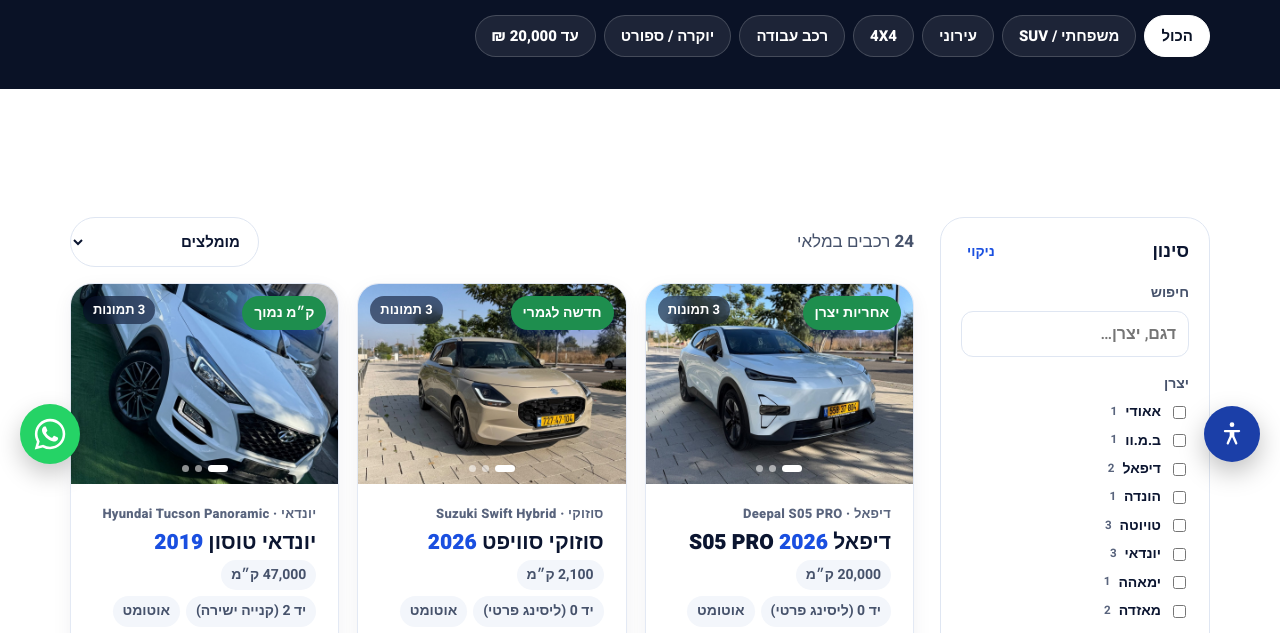
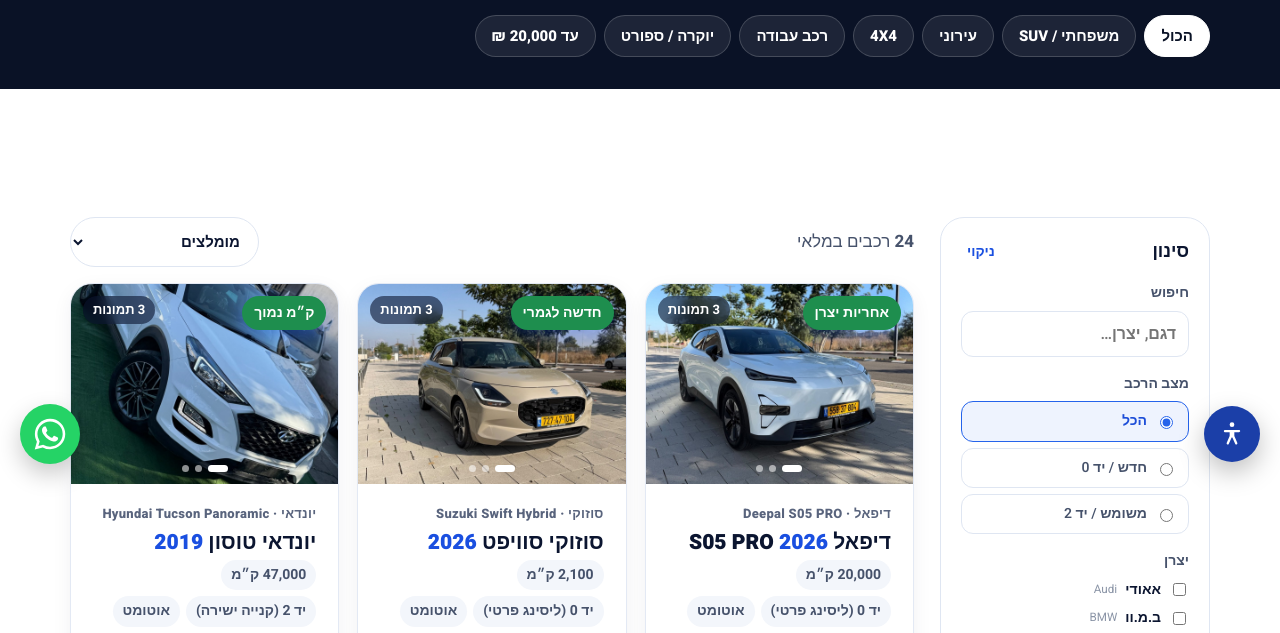
Before and after one commit to KAHLONCARS/KAHLON-CARS, a plain HTML site: page public/cars.html in a window 1280 px wide. Shown: the part 318-951 px from the top of the page. Drawn offline with Linux system fonts and the light colour scheme.

Commit message:
יצרנים בעברית ובאנגלית, סינון חדש/משומש
Co-Authored-By: Claude Opus 5.5 <noreply@anthropic.com>
Claude-Session: https://claude.ai/code/session_012JizuGyfw2kWb9dtA4gXjt

```diff
--- a/public/cars.html
+++ b/public/cars.html
@@ -57,6 +57,7 @@
 <aside class="filters" id="filters" aria-label="סינון">
 <div class="f-head"><b>סינון</b><button type="button" id="f-reset">ניקוי</button></div>
 <label class="f"><span>חיפוש</span><input id="q" type="search" placeholder="דגם, יצרן…"></label>
+<div class="f"><span>מצב הרכב</span><div class="seg" id="f-cond" role="radiogroup" aria-label="מצב הרכב"><label><input type="radio" name="cond" value="" checked> הכל</label><label><input type="radio" name="cond" value="new"> חדש / יד 0</label><label><input type="radio" name="cond" value="used"> משומש / יד 2</label></div></div>
 <div class="f"><span>יצרן</span><div id="f-brands" class="checks"></div></div>
 <label class="f"><span>מחיר עד <b id="max-out"></b></span><input id="f-max" type="range" min="10000" max="60000" step="1000"></label>
 <label class="f"><span>שנה מ־</span><select id="f-year"><option value="">כל השנים</option></select></label>
--- a/public/site.css
+++ b/public/site.css
@@ -720,3 +720,9 @@ html.a11y-contrast .site-header,html.a11y-contrast .site-footer,html.a11y-contra
 .find-band .btn-ghost{background:rgba(255,255,255,.12);color:#fff;border-color:rgba(255,255,255,.4)}
 .find-band .btn-primary{background:#facc15;color:#111;border-color:#facc15}
 @media (max-width:640px){.find-band{flex-direction:column;text-align:center}.find-band .find-btns{width:100%}.find-band .btn{flex:1}}
+
+.checks small.en{color:var(--ink-3,#8a94a6);font-weight:500;margin-inline-start:4px;direction:ltr;unicode-bidi:isolate}
+.seg{display:flex;flex-direction:column;gap:6px}
+.seg label{display:flex;align-items:center;gap:8px;padding:8px 12px;border:1.5px solid var(--line);border-radius:12px;cursor:pointer;font-weight:600}
+.seg label:has(input:checked){border-color:#2563eb;background:rgba(37,99,235,.08);color:#1d4ed8}
+.seg input{accent-color:#2563eb}
--- a/public/site.js
+++ b/public/site.js
@@ -165,7 +165,9 @@
     var qs = new URLSearchParams(location.search);
     var st = { cat: qs.get('cat') || '', brands: qs.get('brand') ? [qs.get('brand')] : [], max: +qs.get('max') || 0 };
     var bm2 = brands();
-    $f('f-brands').innerHTML = Object.keys(bm2).sort().map(function (b) { return '<label><input type="checkbox" value="' + esc(b) + '"' + (st.brands.indexOf(b) > -1 ? ' checked' : '') + '> ' + esc(b) + ' <small>' + bm2[b] + '</small></label>'; }).join('');
+    var BEN = {'אאודי':'Audi','ב.מ.וו':'BMW','דיפאל':'Deepal','הונדה':'Honda','טויוטה':'Toyota','יונדאי':'Hyundai','ימאהה':'Yamaha','מאזדה':'Mazda','ניסאן':'Nissan','סובארו':'Subaru','סוזוקי':'Suzuki','קיה':'Kia','רנו':'Renault','מרצדס':'Mercedes','פולקסווגן':'Volkswagen','סקודה':'Skoda','שברולט':'Chevrolet','פורד':'Ford','מיצובישי':'Mitsubishi','פיג׳ו':'Peugeot','סיטרואן':'Citroen','לקסוס':'Lexus','טסלה':'Tesla','BYD':'BYD','גילי':'Geely','MG':'MG','ג׳יפ':'Jeep','שבירולט':'Chevrolet'};
+    var isNew = function (c) { return /^\s*0/.test(String(c.hand || '')) || (c.km != null && c.km <= 1000); };
+    $f('f-brands').innerHTML = Object.keys(bm2).sort().map(function (b) { return '<label><input type="checkbox" value="' + esc(b) + '"' + (st.brands.indexOf(b) > -1 ? ' checked' : '') + '> ' + esc(b) + (BEN[b] ? ' <small class="en">' + BEN[b] + '</small>' : '') + '</label>'; }).join('');
     var prices = CARS.map(function (c) { return c.price || 0; });
     var pmax = Math.ceil(Math.max.apply(null, prices.concat([20000])) / 5000) * 5000;
     var maxR = $f('f-max'); maxR.max = pmax; maxR.value = st.max && st.max < pmax ? st.max : pmax;
@@ -180,12 +182,15 @@
       var list = CARS.filter(function (c) {
         if (st.cat && !hasCat(c, st.cat)) return false;
         if (bs.length && bs.indexOf(c.brand) < 0) return false;
+        var cond = (document.querySelector('#f-cond input:checked') || {}).value || '';
+        if (cond === 'new' && !isNew(c)) return false;
+        if (cond === 'used' && isNew(c)) return false;
         if (mx < pmax && (!c.price || c.price > mx)) return false;
         if (yr && c.year < yr) return false;
         if (km && (!c.km || c.km > km)) return false;
         if ($f('f-auto').checked && !isAuto(c)) return false;
         if ($f('f-fin').checked && !canFin(c)) return false;
-        if (q && (c.title + ' ' + (c.en || '') + ' ' + (c.brand || '')).toLowerCase().indexOf(q) < 0) return false;
+        if (q && (c.title + ' ' + (c.en || '') + ' ' + (c.brand || '') + ' ' + (BEN[c.brand] || '')).toLowerCase().indexOf(q) < 0) return false;
         return true;
       });
       var s = $f('sort').value;
@@ -205,7 +210,7 @@
     };
     pills.forEach(function (p) { p.addEventListener('click', function (e) { e.preventDefault(); st.cat = p.dataset.c; history.replaceState(null, '', p.getAttribute('href')); render(); }); });
     $f('filters').addEventListener('input', render); $f('filters').addEventListener('change', render); $f('sort').addEventListener('change', render);
-    $f('f-reset').addEventListener('click', function () { $f('q').value = ''; document.querySelectorAll('#f-brands input').forEach(function (i) { i.checked = false; }); maxR.value = pmax; $f('f-year').value = ''; $f('f-km').value = ''; $f('f-auto').checked = false; $f('f-fin').checked = false; st.cat = ''; render(); });
+    $f('f-reset').addEventListener('click', function () { $f('q').value = ''; document.querySelectorAll('#f-brands input').forEach(function (i) { i.checked = false; }); maxR.value = pmax; $f('f-year').value = ''; $f('f-km').value = ''; $f('f-auto').checked = false; var c0 = document.querySelector('#f-cond input[value=""]'); if (c0) c0.checked = true; $f('f-fin').checked = false; st.cat = ''; render(); });
     $f('f-open').addEventListener('click', function () { document.body.classList.add('f-show'); });
     $f('f-done').addEventListener('click', function () { document.body.classList.remove('f-show'); });
     render();
```
